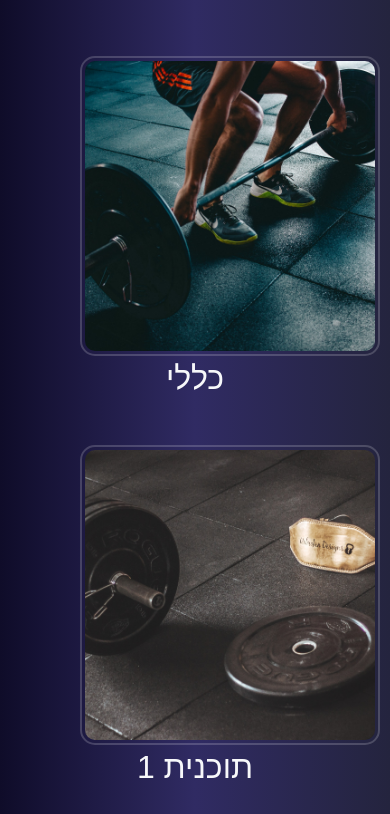
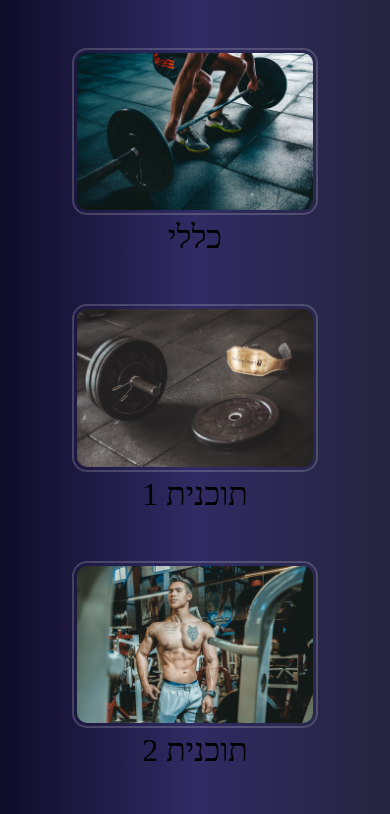
Before and after one commit to yosefyacoub72/yosefyacoub72.github.io, a plain HTML site: page gym/programs.html in a window 390 px wide. Shown: the top 814 px of the page. Drawn offline with Linux system fonts and the light colour scheme.

Commit message:
Update programs_style.css

```diff
--- a/gym/programs_style.css
+++ b/gym/programs_style.css
@@ -1,15 +1,5 @@
 :root {
-    --black: #171321;
-    --dkblue: #0d314b;
-    --plum: #4b0d49;
-    --hotmag: #ff17e4;
-    --magenta: #e310cb;
-    --aqua: #86fbfb;
-    --white: #f7f8fa;
-    --font-size: 1.3rem;
-    --mono: "Oxygen mono", monospace;
-    --sans: Oxygen, sans-serif;
-    --a: rgba(59, 209, 94, 0.974);
+    /* ... existing variables ... */
 }
 
 html {
@@ -33,6 +23,7 @@ body {
     justify-content: center;
     background: linear-gradient(to right, #0f0c29, #302b63, #24243e);
     padding: 2em;
+    margin: 0; /* Ensure no default margin */
 }
 
 .container{
@@ -40,13 +31,15 @@ body {
     grid-template-columns: repeat(auto-fill, minmax(300px, 1fr));
     grid-gap: 1em;
     justify-content: center;
-    align-items: center;
+    align-items: start; /* Align items to the start to avoid vertical stretching */
     width: 100%;
+    max-width: 1000px; /* Set a maximum width for larger screens */
+    margin: auto; /* Center the container */
 }
 
 .container img {
-    width: 300px;
-    height: 300px;
+    width: 100%; /* Make image width responsive */
+    height: auto; /* Adjust height automatically */
     object-fit: cover;
     border-radius: 20px;
     border: 2px solid rgba(255, 255, 255, 0.18);
@@ -65,7 +58,20 @@ figure figcaption {
 }
 
 @media screen and (max-width: 767px) {
+    .container {
+        grid-template-columns: 1fr; /* Stack items in a single column */
+        padding: 0; /* Adjust padding for smaller screens */
+    }
+
     .container img {
         border-radius: 15px;
+        max-width: 250px; /* Adjust image width for smaller screens */
+        margin: 0 auto; /* Center images within grid items */
+    }
+
+    figure {
+        display: flex; /* Use flexbox for figure */
+        flex-direction: column; /* Stack image and caption */
+        align-items: center; /* Center contents horizontally */
     }
 }
```
